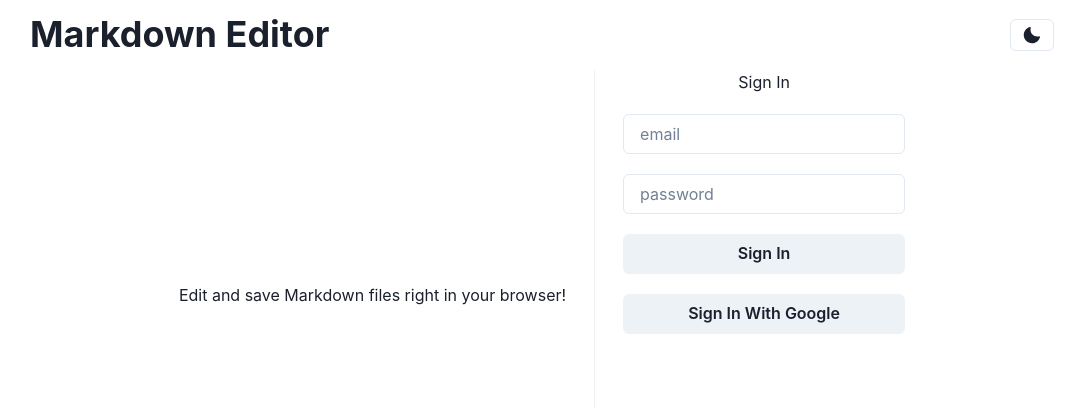
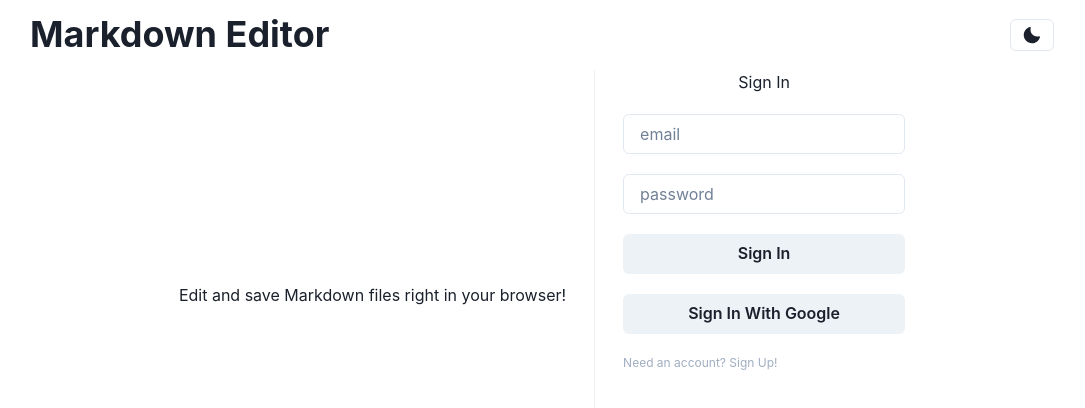
Before and after one commit to nronzel/markdown-editor, a React (Vite) app: page / in a window 1280 px wide. Shown: the top 408 px of the page, without its empty margins (98-1183 px from the left). Built offline with nearby package versions, Linux system fonts and the light colour scheme; no server answers.

Commit message:
add: link to signup

```diff
--- a/src/components/HomepageHero.jsx
+++ b/src/components/HomepageHero.jsx
@@ -7,7 +7,7 @@ import {
   signOut,
 } from "firebase/auth";
 import { AuthContext } from "../config/AuthProvider";
-import { useNavigate } from "react-router-dom";
+import { NavLink, useNavigate } from "react-router-dom";
 
 const HomepageHero = () => {
   const [email, setEmail] = useState("");
@@ -72,6 +72,9 @@ const HomepageHero = () => {
               {currentUser ? "Log Out" : "Sign In"}
             </Button>
             <Button onClick={signInWithGoogle}>Sign In With Google</Button>
+            <Text fontSize="xs" color="gray.400">
+              <NavLink to="/signup">Need an account? Sign Up!</NavLink>
+            </Text>
           </>
         )}
       </Flex>
```
